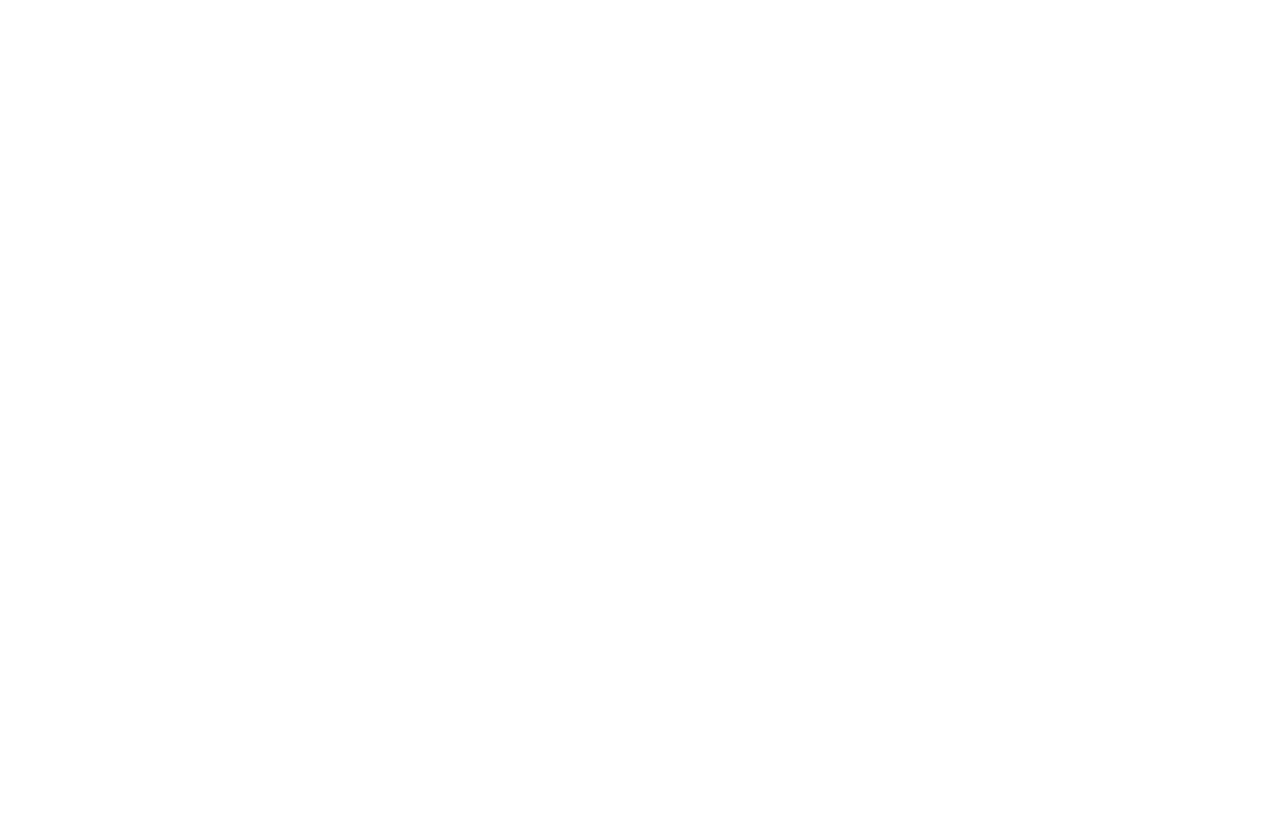
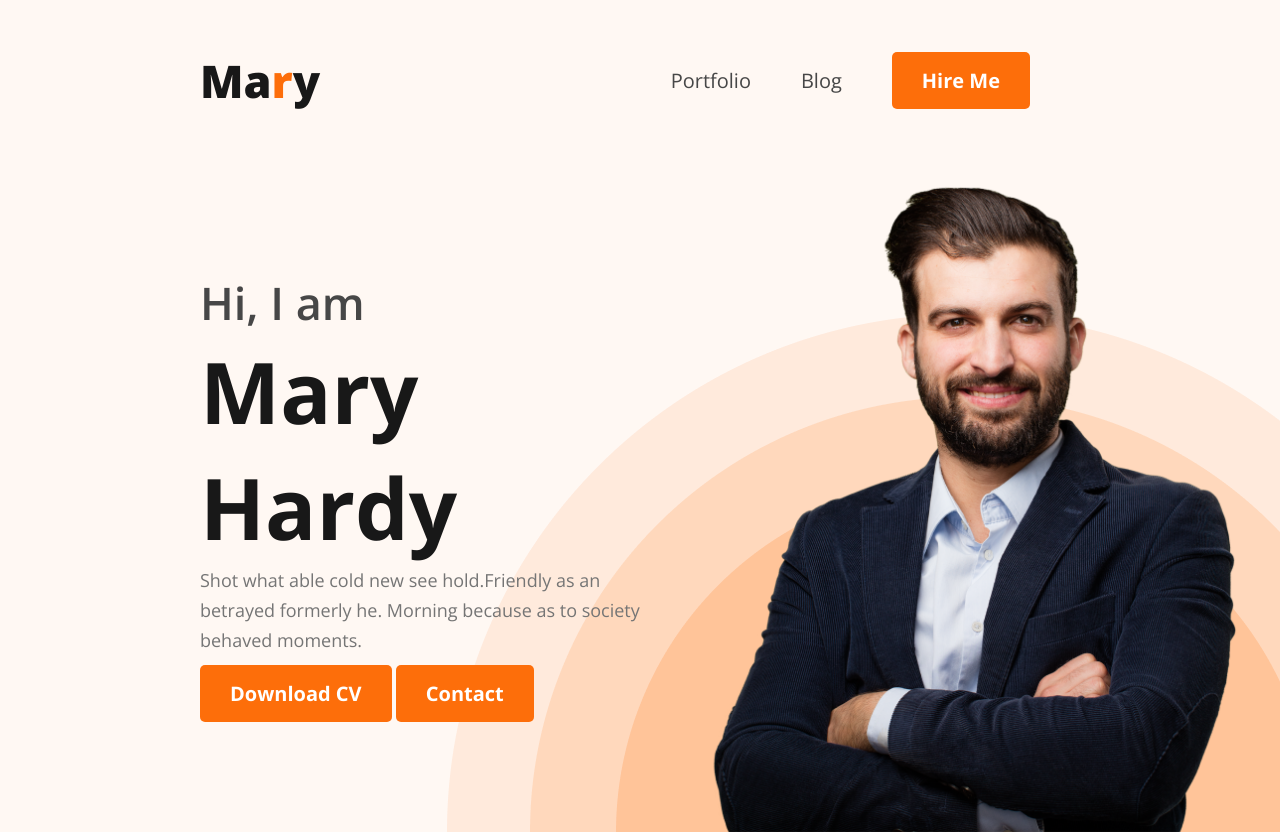
Before and after one commit to Shuvo1543/first-web-dev-portfolio, a plain HTML site: page index.html in a window 1280 px wide. Before the commit the page ends 800 px from the top, so only its background shows below. Drawn offline with nearby package versions, Linux system fonts and the light colour scheme.

Commit message:
Header Section Added

```diff
--- a/css/style.css
+++ b/css/style.css
@@ -0,0 +1,92 @@
+@import url('https://fonts.googleapis.com/css2?family=Open+Sans:ital,wght@0,300..800;1,300..800&display=swap');
+
+/*Shared Style */
+* {
+    font-family: "Open Sans", serif;
+    margin: 0;
+    padding: 0;
+}
+
+.text-primary {
+    color: #FD6E0A;
+}
+
+.bg-primary {
+    background-color: #FD6E0A;
+    padding: 15px 30px;
+    border: 0;
+    border-radius: 5px;
+    color: #FFF;
+    font-size: 20px;
+    font-weight: 700;
+}
+
+
+/* Header Related Style */
+#header {
+    background-color: #FFF8F3;
+    background-image: url('../images/header_bg.png');
+    background-repeat: no-repeat;
+    background-position: right bottom;
+}
+
+/*Nav Related Style */
+nav {
+    display: flex;
+    align-items: center;
+    justify-content: space-between;
+    padding: 50px 200px;
+}
+
+nav .nav-title {
+    color: #181818;
+    font-size: 45px;
+    font-weight: 800;
+}
+
+nav>ul {
+    display: flex;
+    align-items: center;
+}
+
+nav li {
+    list-style: none;
+    margin-right: 50px;
+}
+
+nav a {
+    text-decoration: none;
+    color: #474747;
+    font-size: 20px;
+    font-weight: 400;
+}
+
+/* Banner Related Style */
+.banner {
+    display: flex;
+    padding:0px 35px 0px 200px;
+    align-items:center;
+    justify-content: space-between;
+}
+
+.banner-greeting {
+    color: #474747;
+    font-size: 45px;
+    font-weight: 600;
+}
+.banner-title{
+    color: #181818;
+    font-size: 85px;
+    font-weight: 700;
+}
+.banner-description{
+    color:#757575;
+    font-size: 18px;
+    font-weight: 400;
+    line-height: 30px;
+    margin-bottom:10px;
+    max-width:580px;
+}
+.banner-img{
+    max-width:580px;
+}
--- a/index.html
+++ b/index.html
@@ -1,12 +1,41 @@
 <!DOCTYPE html>
 <html lang="en">
+
 <head>
     <meta charset="UTF-8">
     <meta name="viewport" content="width=device-width, initial-scale=1.0">
     <title>Web Developer Portfolio</title>
     <link rel="stylesheet" href="css/style.css">
 </head>
+
 <body>
+    <header id="header">
+        <nav>
+            <h1 class="nav-title">Ma<span class="text-primary">r</span>y</h1>
+            <ul>
+                <li><a href="#">Portfolio</a></li>
+                <li><a href="#">Blog</a></li>
+                <li><a href="#"><button class="bg-primary">Hire Me</button></a></li>
+            </ul>
+        </nav>
+        <div class="banner">
+            <div class="banner-content">
+                <h4 class="banner-greeting">Hi, I am</h4>
+                <h2 class="banner-title">Mary Hardy</h2>
+                <p class="banner-description">Shot what able cold new see hold.Friendly as an betrayed formerly he.
+                    Morning because as to society behaved moments.</p>
+                <button class="bg-primary">Download CV</button>
+                <button class="bg-primary">Contact</button>
+            </div>
+            <img src="images/hardy.png" alt="Profile images" class="banner-img">
+        </div>
+    </header>
+    <main>
 
+    </main>
+    <footer>
+
+    </footer>
 </body>
+
 </html>
```
